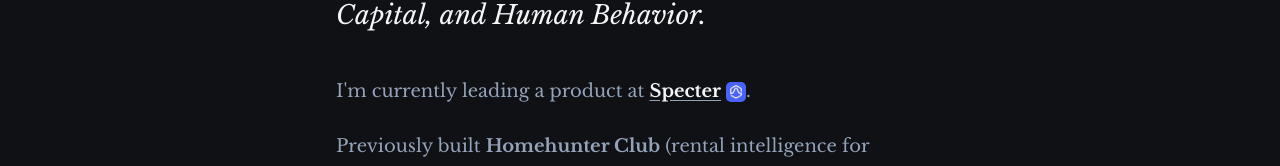
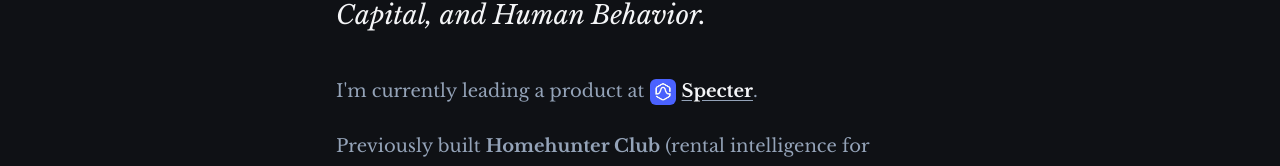
Before and after one commit to arunbab996/Portfolio-v2, a React (Vite) app: page / in a window 1280 px wide. Shown: the part 304-470 px from the top of the page. Built offline with nearby package versions, Linux system fonts and the light colour scheme; the HTML template or start-up script is replaced by a standard one.

Commit message:
Move Specter logo before text, bump to 26px

```diff
--- a/src/Home.jsx
+++ b/src/Home.jsx
@@ -26,7 +26,7 @@
             <span className="spacer">
               I'm currently leading a product at{' '}
               <a href="https://tryspecter.com" target="_blank" rel="noopener noreferrer">
-                Specter<img src="/specterhq_logo (2).jpeg" alt="Specter Logo" className="specter-logo-inline" />
+                <img src="/specterhq_logo (2).jpeg" alt="Specter Logo" className="specter-logo-inline" />Specter
               </a>.
             </span>
 
--- a/src/index.css
+++ b/src/index.css
@@ -159,12 +159,12 @@
 /* Specter inline logo */
 .specter-logo-inline {
   display: inline-block;
-  width: 20px;
-  height: 20px;
+  width: 26px;
+  height: 26px;
   object-fit: cover;
-  border-radius: 5px;
+  border-radius: 6px;
   vertical-align: middle;
-  margin-left: 5px;
+  margin-right: 6px;
   position: relative;
   top: -1px;
 }
```
